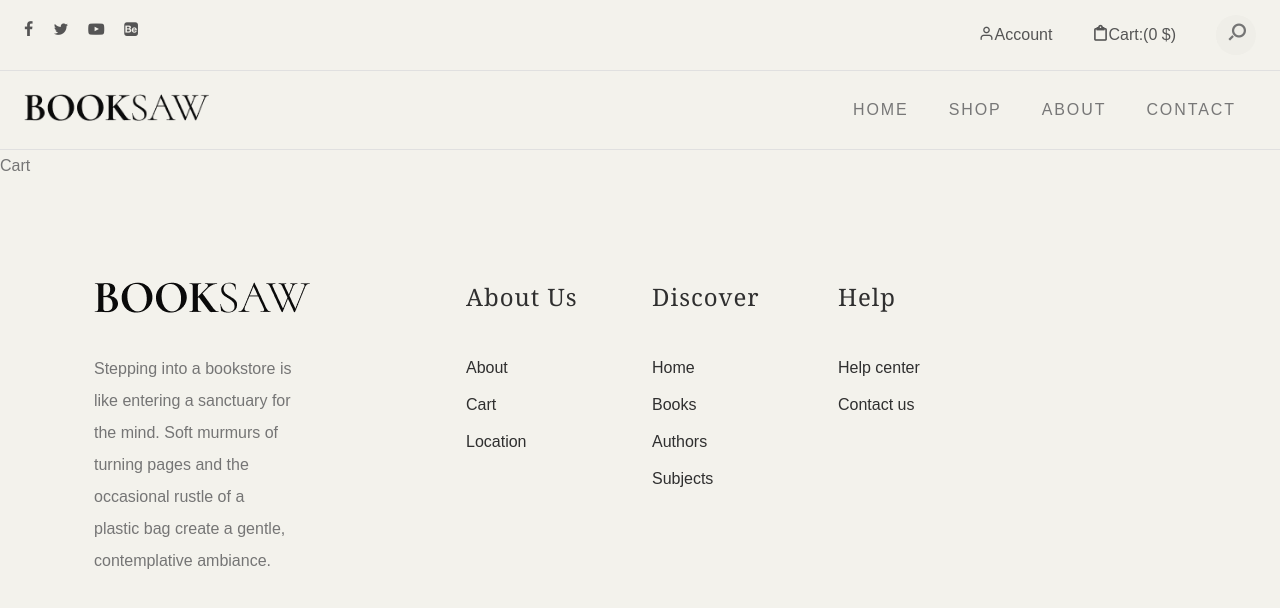
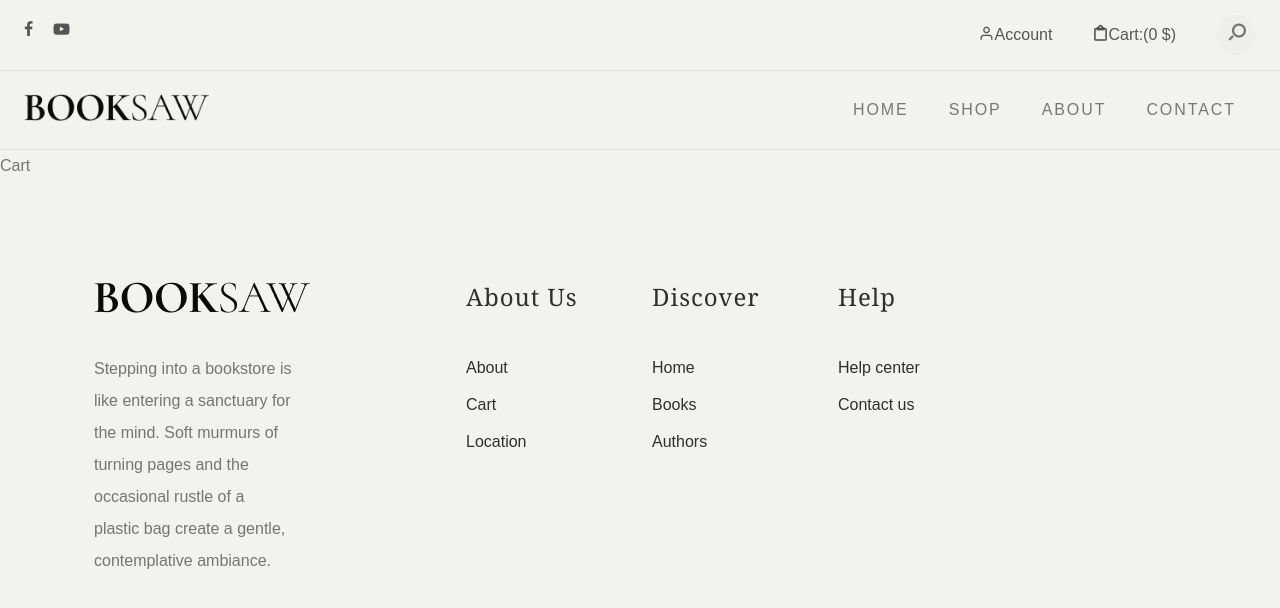
Before and after one commit to Never3-we/Laravel_ReactJS_E_Commerce, a React (Vite) app in the folder ecommerce/react_frontend/: page /cart in a window 1280 px wide. Shown: the top 608 px of the page. Built offline with nearby package versions, Linux system fonts and the light colour scheme.

Commit message:
Update navbar

```diff
--- a/ecommerce/react_frontend/src/components/layout/Footer.jsx
+++ b/ecommerce/react_frontend/src/components/layout/Footer.jsx
@@ -33,7 +33,7 @@ export default function Footer() {
                                     <Link to="/cart">Cart</Link>
                                 </li>
                                 <li className="menu-item">
-                                    <Link to="/location">Location</Link>
+                                    <a href="https://maps.app.goo.gl/RqM9b87rg5SBoWmj6">Location</a>
                                 </li>
                             </ul>
                         </div>
@@ -50,9 +50,6 @@ export default function Footer() {
                                 </li>
                                 <li className="menu-item">
                                     <Link to="/authors">Authors</Link>
-                                </li>
-                                <li className="menu-item">
-                                    <a href="#">Subjects</a>
                                 </li>
                             </ul>
                         </div>
--- a/ecommerce/react_frontend/src/components/layout/Navbar.jsx
+++ b/ecommerce/react_frontend/src/components/layout/Navbar.jsx
@@ -12,25 +12,17 @@ export default function Navbar() {
                                 <div className="social-links">
                                     <ul>
                                         <li>
-                                            <a href="#">
+                                            <a href="https://www.facebook.com/">
                                                 <i className="icon icon-facebook" />
                                             </a>
                                         </li>
+
                                         <li>
-                                            <a href="#">
-                                                <i className="icon icon-twitter" />
-                                            </a>
-                                        </li>
-                                        <li>
-                                            <a href="#">
+                                            <a href="https://www.youtube.com/">
                                                 <i className="icon icon-youtube-play" />
                                             </a>
                                         </li>
-                                        <li>
-                                            <a href="#">
-                                                <i className="icon icon-behance-square" />
-                                            </a>
-                                        </li>
+
                                     </ul>
                                 </div>
 
```
